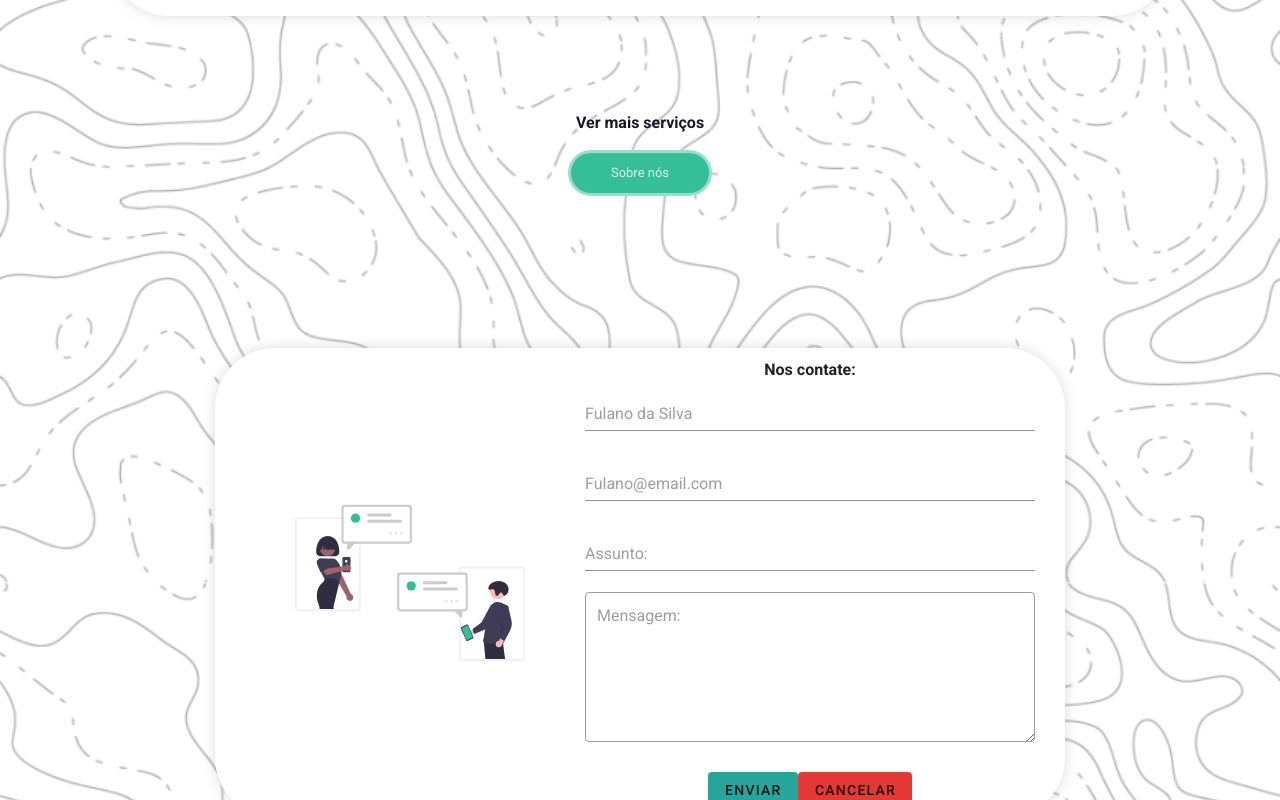
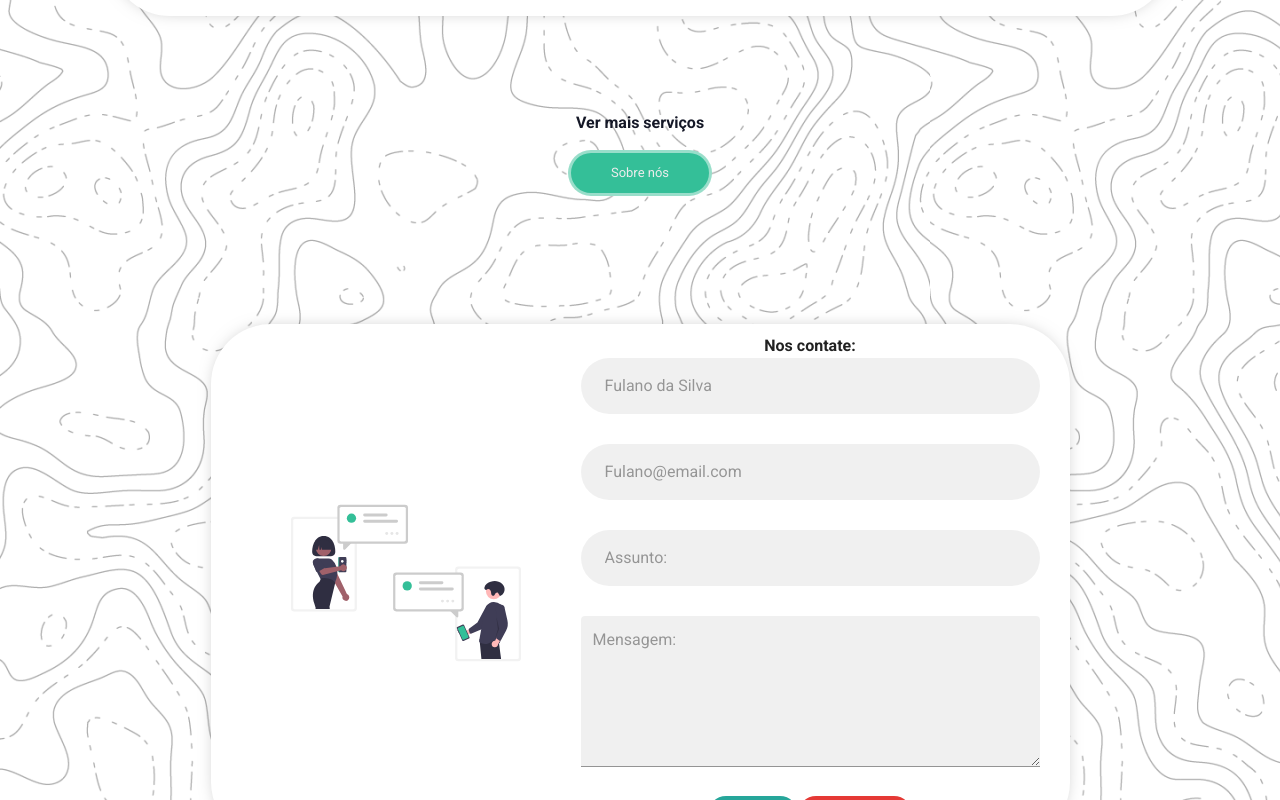
Before and after one commit to Trovarelli/fic-company-vue.js, a Nuxt app: page / in a window 1280 px wide. Shown: the part 2000-2800 px from the top of the page. Built offline with nearby package versions, Linux system fonts and the light colour scheme.

Commit message:
mudancas visuais

```diff
--- a/assets/main.scss
+++ b/assets/main.scss
@@ -341,5 +341,4 @@ html{
 #div-main{
   background-image: url('~/static/img/bg.png') !important;
   background-repeat: repeat;
-  background-size: contain;
 }
--- a/components/ContatoForm.vue
+++ b/components/ContatoForm.vue
@@ -5,12 +5,12 @@
 				<img src="~/static/img/contato.svg" class="img-contato" alt="A imagem apresenta a troca de informações entre o cliente e a empresa.">
 				<v-form class="form-contato">
 					<h4> Nos contate: </h4>
-					<v-text-field color="teal lighten-2"  type="text" name="" placeholder="Fulano da Silva"></v-text-field>
-					<v-text-field color="teal lighten-2" type="email" name="" placeholder="Fulano@email.com"></v-text-field>
-					<v-text-field color="teal lighten-2" type="text" name="" placeholder="Assunto:"></v-text-field>
-					<v-textarea color="teal lighten-2" outlined cols="49" rows="5" placeholder="Mensagem:"></v-textarea>
-					<v-btn type="submit" color="teal lighten-1" depressed>Enviar</v-btn>
-					<v-btn type="reset" color="red darken-1" depressed>Cancelar</v-btn>
+					<v-text-field color="teal lighten-2" filled rounded type="text" name="" placeholder="Fulano da Silva"></v-text-field>
+					<v-text-field color="teal lighten-2" filled rounded type="email" name="" placeholder="Fulano@email.com"></v-text-field>
+					<v-text-field color="teal lighten-2" filled rounded type="text" name="" placeholder="Assunto:"></v-text-field>
+					<v-textarea color="teal lighten-2"  filled cols="50" rows="5" placeholder="Mensagem:"></v-textarea>
+					<v-btn type="submit" color="teal lighten-1" rounded depressed>Enviar</v-btn>
+					<v-btn type="reset" color="red darken-1" rounded  depressed>Cancelar</v-btn>
 				</v-form>
 			</div>
       <a @click="scrollToTop" class="verMais">Voltar ao inicio</a>
--- a/components/Footer.vue
+++ b/components/Footer.vue
@@ -1,5 +1,5 @@
 <template>
-   <v-footer color='blue-grey darken-4' outlined rounded="t-xl">
+   <v-footer color='rgb(21, 24, 39)' rounded="t-xl">
 			<img src="img/logow.png" id="img-footer">
 
 			<div id="mapaSite">
@@ -21,16 +21,9 @@
 					<router-link to="#" class="site"><h3>Termos de Privacidade</h3></router-link>
 			</div>
 
-			<v-card flat
-      tile
-      class="indigo blue-grey darken-4 white--text text-center">
+			<v-card flat tile color="rgb(21, 24, 39)" class="white--text text-center">
 				<p>Siga nossas redes sociais</p>
-					<v-btn
-          v-for="icon in icons"
-          :key="icon"
-          class="mx-4 white--text"
-          icon
-        >
+					<v-btn v-for="icon in icons" :key="icon" class="mx-4 white--text" icon>
           <v-icon size="24px">
             {{ icon }}
           </v-icon>
--- a/components/Nav.vue
+++ b/components/Nav.vue
@@ -1,5 +1,5 @@
 <template>
-  <v-app-bar class="px-8" hide-on-scroll flat color="white" sticky max-height="10vh">
+  <v-app-bar class="px-8 elevation-5 rounded-b-xl" hide-on-scroll flat color="white" sticky max-height="10vh">
       <v-toolbar-title>
         <img src="~/static/img/logo.png" width="100" alt="j-team">
       </v-toolbar-title>
```
Also changed, not shown: 2 other files (tests, documents, lock files or other folders).
